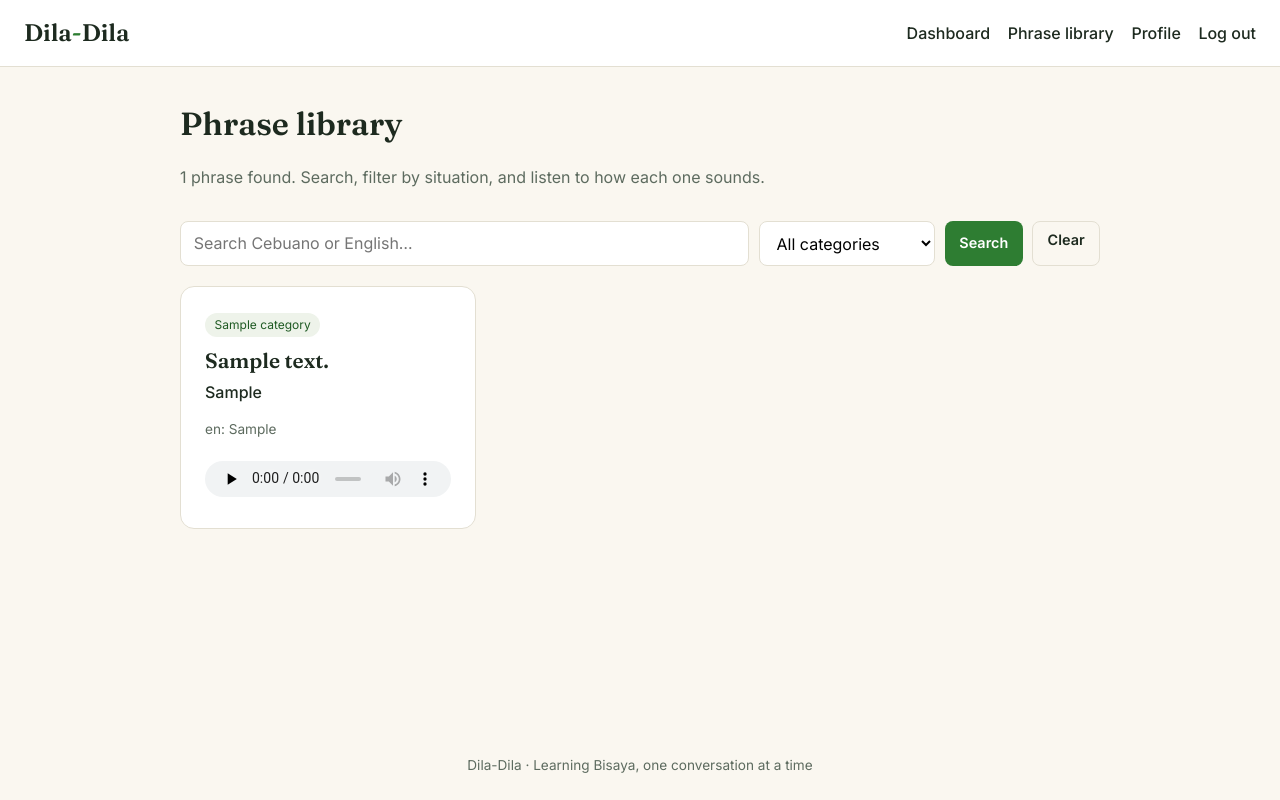
After one commit to joshuadaveabella/DilaDila-Abella-Joshua-G5, a Django app: page /library/ in a window 1280 px wide. The commit adds this page. Run offline with Django 5.2, Linux system fonts and the light colour scheme; the visitor is signed in with stand-in values (Sample User, id 1); tables that the repository leaves empty hold one stand-in row (values such as "Sample post"); parts of the project's set-up code (start-up, migrations or seed data) failed here and were passed over.

Commit message:
Add phrase library templates and dashboard links
Student browse page, admin manage pages, confirm-delete page, navigation links, and phrase/category counts on the dashboards.

```diff
--- a/accounts/views.py
+++ b/accounts/views.py
@@ -7,6 +7,7 @@ from django.shortcuts import redirect, render
 from .decorators import role_required
 from .forms import EmailLoginForm, ProfileForm, RegistrationForm
 from .models import User
+from library.models import Category, Phrase
 
 
 def home(request):
@@ -52,7 +53,8 @@ def dashboard(request):
 
 @role_required(User.Role.STUDENT)
 def student_dashboard(request):
-    return render(request, "accounts/student_dashboard.html")
+    context = {"phrase_count": Phrase.objects.filter(is_active=True).count()}
+    return render(request, "accounts/student_dashboard.html", context)
 
 
 @role_required(User.Role.ADMIN)
@@ -61,6 +63,8 @@ def admin_dashboard(request):
         "total_users": User.objects.count(),
         "total_students": User.objects.filter(role=User.Role.STUDENT).count(),
         "total_admins": User.objects.filter(role=User.Role.ADMIN).count(),
+        "total_phrases": Phrase.objects.count(),
+        "total_categories": Category.objects.count(),
         "recent_users": User.objects.order_by("-created_at")[:5],
     }
     return render(request, "accounts/admin_dashboard.html", context)
--- a/static/css/style.css
+++ b/static/css/style.css
@@ -79,3 +79,28 @@ form > .btn { width: 100%; margin-top: .3rem; }
 .table { width: 100%; border-collapse: collapse; font-size: .92rem; }
 .table th, .table td { text-align: left; padding: .5rem .4rem; border-bottom: 1px solid var(--line); }
 .table th { color: var(--muted); font-weight: 500; }
+
+/* ---- Phrase library ---- */
+.page-head { display: flex; justify-content: space-between; align-items: flex-start; gap: 1rem; flex-wrap: wrap; margin-bottom: 1rem; }
+.filters { display: flex; gap: .6rem; flex-wrap: wrap; margin-bottom: 1.25rem; }
+.filters input[type=search] { flex: 1 1 220px; }
+.filters input, .filters select { padding: .55rem .8rem; font: inherit; border: 1px solid var(--line); border-radius: 8px; background: #fff; }
+.filters .btn { width: auto; margin: 0; }
+.grid.phrases { grid-template-columns: repeat(auto-fill, minmax(260px, 1fr)); }
+.phrase-card h2 { margin: .5rem 0 .2rem; font-size: 1.3rem; }
+.phrase-card .translation { margin: 0 0 .4rem; font-weight: 500; }
+.phrase-card audio { width: 100%; margin-top: .5rem; height: 36px; }
+.small { font-size: .85rem; }
+.card.empty { text-align: center; padding: 2rem; }
+.card.table-wrap { padding: .5rem 1rem; overflow-x: auto; }
+.right { text-align: right !important; }
+.actions-cell { white-space: nowrap; }
+.actions-cell > * { margin-left: .7rem; font-size: .9rem; }
+.actions-cell .link-button { color: var(--green); }
+a.danger, .danger { color: var(--danger) !important; }
+.badge-off { background: #f1ebe6; color: #7a5b45; }
+.btn-danger { background: var(--danger); }
+.btn-danger:hover { background: #8c1d17; }
+.pagination { display: flex; gap: 1rem; justify-content: center; align-items: center; margin: 1.5rem 0; }
+.auth-card.wide { max-width: 560px; }
+.field input[type=checkbox] { width: auto; margin-right: .4rem; }
--- a/templates/accounts/student_dashboard.html
+++ b/templates/accounts/student_dashboard.html
@@ -7,8 +7,8 @@
 <div class="grid">
   <article class="card tile">
     <h2>Phrase library</h2>
-    <p class="muted">Browse everyday Bisaya phrases by situation.</p>
-    <span class="badge">Coming soon</span>
+    <p class="muted">Browse everyday Bisaya phrases by situation. {{ phrase_count }} available.</p>
+    <a class="btn btn-small" href="{% url 'library:phrase_list' %}">Browse phrases</a>
   </article>
   <article class="card tile">
     <h2>Quizzes</h2>
--- a/templates/base.html
+++ b/templates/base.html
@@ -15,6 +15,8 @@
     <nav>
       {% if user.is_authenticated %}
         <a href="{% url 'accounts:dashboard' %}">Dashboard</a>
+        <a href="{% url 'library:phrase_list' %}">Phrase library</a>
+        {% if user.role == "ADMIN" %}<a href="{% url 'library:manage_phrases' %}">Manage</a>{% endif %}
         <a href="{% url 'accounts:profile' %}">Profile</a>
         <form method="post" action="{% url 'accounts:logout' %}" class="inline">
           {% csrf_token %}
--- /dev/null
+++ b/templates/library/_filters.html
@@ -0,0 +1,18 @@
+<form method="get" class="filters">
+  <input type="search" name="q" value="{{ q }}" placeholder="Search Cebuano or English…" aria-label="Search phrases">
+  <select name="category" aria-label="Filter by category">
+    <option value="">All categories</option>
+    {% for c in categories %}
+      <option value="{{ c.pk }}" {% if selected_category == c.pk|stringformat:"s" %}selected{% endif %}>{{ c.name }}</option>
+    {% endfor %}
+  </select>
+  {% if show_status %}
+  <select name="status" aria-label="Filter by status">
+    <option value="">Any status</option>
+    <option value="active" {% if status == "active" %}selected{% endif %}>Active</option>
+    <option value="inactive" {% if status == "inactive" %}selected{% endif %}>Inactive</option>
+  </select>
+  {% endif %}
+  <button type="submit" class="btn btn-small">Search</button>
+  <a class="btn btn-small btn-ghost" href="{{ request.path }}">Clear</a>
+</form>
--- /dev/null
+++ b/templates/library/_pagination.html
@@ -0,0 +1,7 @@
+{% if page.paginator.num_pages > 1 %}
+<nav class="pagination" aria-label="Pages">
+  {% if page.has_previous %}<a href="?{% for k, v in request.GET.items %}{% if k != 'page' %}{{ k }}={{ v|urlencode }}&{% endif %}{% endfor %}page={{ page.previous_page_number }}">&laquo; Previous</a>{% endif %}
+  <span>Page {{ page.number }} of {{ page.paginator.num_pages }}</span>
+  {% if page.has_next %}<a href="?{% for k, v in request.GET.items %}{% if k != 'page' %}{{ k }}={{ v|urlencode }}&{% endif %}{% endfor %}page={{ page.next_page_number }}">Next &raquo;</a>{% endif %}
+</nav>
+{% endif %}
--- /dev/null
+++ b/templates/library/phrase_list.html
@@ -0,0 +1,35 @@
+{% extends "base.html" %}
+{% block title %}Phrase library{% endblock %}
+{% block content %}
+<div class="page-head">
+  <div>
+    <h1>Phrase library</h1>
+    <p class="muted">{{ page.paginator.count }} phrase{{ page.paginator.count|pluralize }} found. Search, filter by situation, and listen to how each one sounds.</p>
+  </div>
+  {% if user.role == "ADMIN" %}<a class="btn btn-small" href="{% url 'library:manage_phrases' %}">Manage library</a>{% endif %}
+</div>
+
+{% include "library/_filters.html" %}
+
+{% if page.object_list %}
+  <div class="grid phrases">
+    {% for phrase in page.object_list %}
+      <article class="card phrase-card">
+        <span class="badge">{{ phrase.category.name }}</span>
+        <h2>{{ phrase.cebuano_text }}</h2>
+        <p class="translation">{{ phrase.english_translation }}</p>
+        {% if phrase.regional_translation %}
+          <p class="muted small">{{ phrase.regional_language }}: {{ phrase.regional_translation }}</p>
+        {% endif %}
+        {% if phrase.audio_url %}<audio controls preload="none" src="{{ phrase.audio_url }}"></audio>{% endif %}
+      </article>
+    {% endfor %}
+  </div>
+  {% include "library/_pagination.html" %}
+{% else %}
+  <div class="card empty">
+    <p>No phrases match your search.</p>
+    <a class="btn btn-small" href="{% url 'library:phrase_list' %}">Show all phrases</a>
+  </div>
+{% endif %}
+{% endblock %}
```
Also changed, not shown: templates/accounts/admin_dashboard.html (+5 -3 lines), templates/library/category_form.html (added, +15 -0 lines), templates/library/confirm_delete.html (added, +13 -0 lines), templates/library/manage_categories.html (added, +31 -0 lines), templates/library/manage_phrases.html (added, +40 -0 lines), templates/library/phrase_form.html (added, +15 -0 lines).
